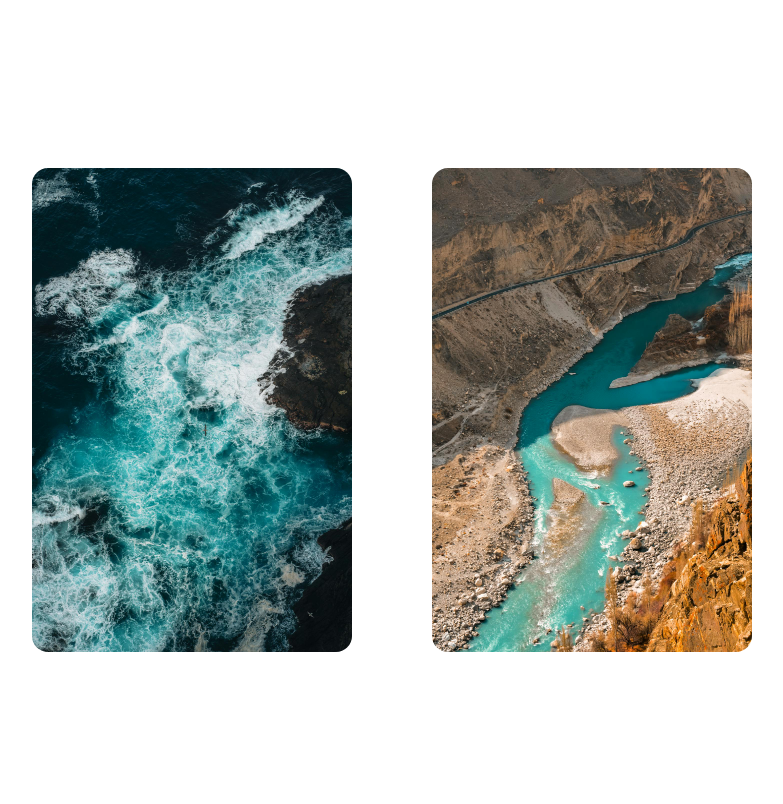
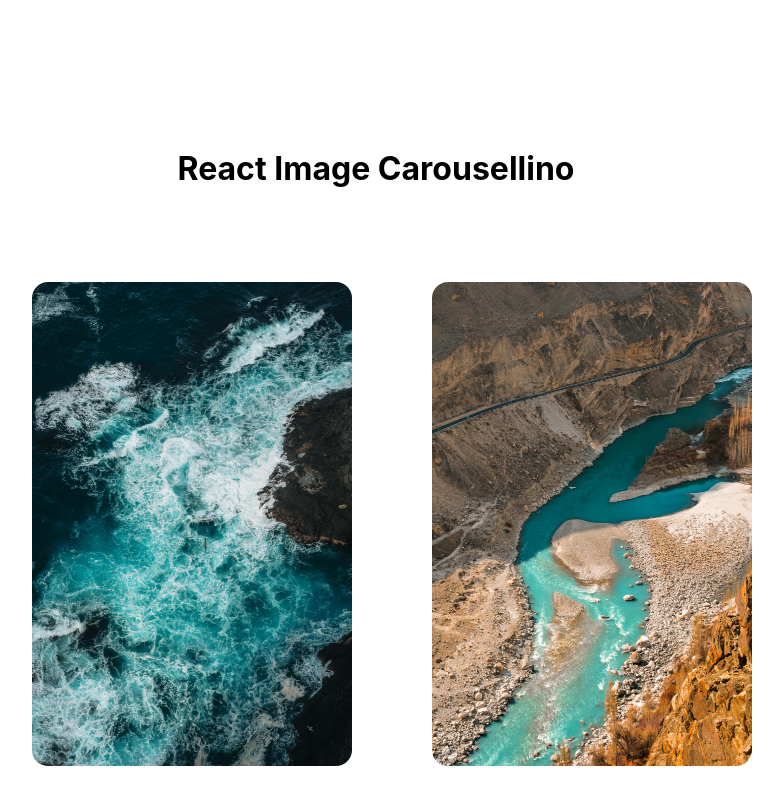
Before and after one commit to AndrasCsorba/React-slider, a React (Create React App) app in the folder react-slider/: page / in a window 1280 px wide. Shown: the top 804 px of the page, without its empty margins (264-1047 px from the left). Built offline with nearby package versions, Linux system fonts and the light colour scheme.

Commit message:
last movements

```diff
--- a/react-slider/src/App.css
+++ b/react-slider/src/App.css
@@ -1,3 +1,13 @@
+.app-header {
+    display: flex;
+    flex-direction: column;
+    align-items: center;
+    justify-content: center;
+    margin-bottom: 2rem;
+    text-align: center;
+}
+
+
 .item {
     min-height: 30rem;
     min-width: 20rem;
--- a/react-slider/src/App.js
+++ b/react-slider/src/App.js
@@ -13,6 +13,9 @@ function App() {
 
    return (
      <div className="App">
+       <header className="app-header">
+         <h1> React Image Carousellino</h1>
+       </header>
        <motion.div
          ref={carousel}
          className="carousel"
```
